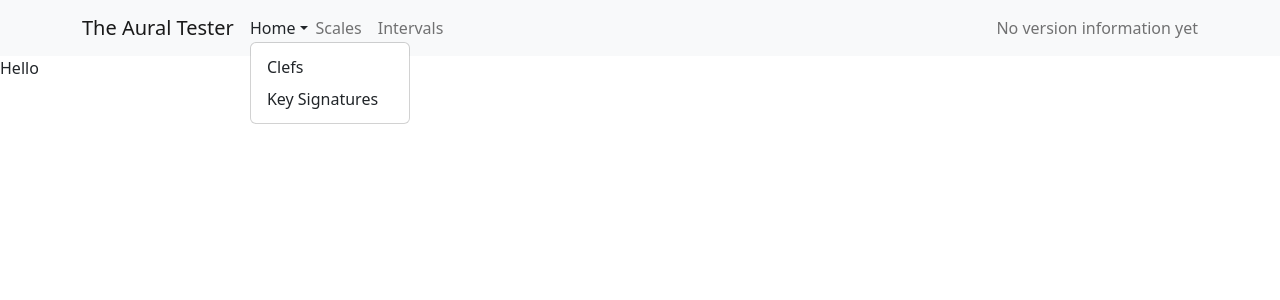
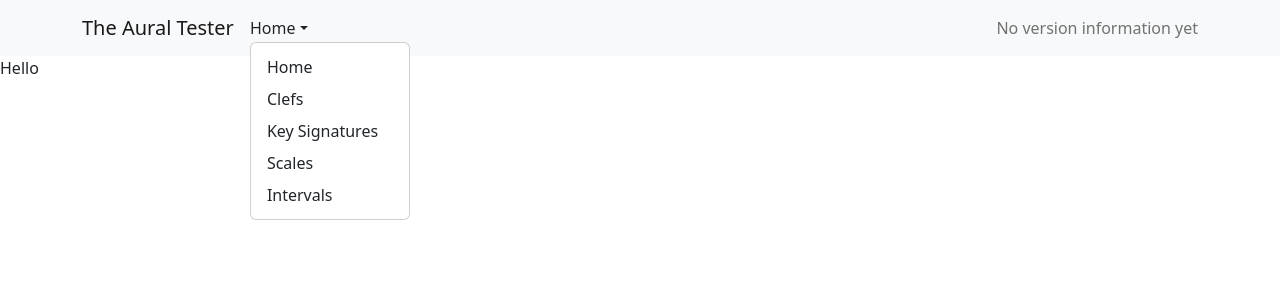
Before and after one commit to skewwhiffy/auraltester, a React (Create React App) app in the folder frontend/: page / in a window 1280 px wide. Both pictures are taken after a click on the button "Home". Shown: the top 300 px of the page. Built offline with nearby package versions, Linux system fonts and the light colour scheme; no server answers; the HTML template or start-up script is replaced by a standard one.

Commit message:
Navbar to dropbown

```diff
--- a/frontend/src/component/NavBar.tsx
+++ b/frontend/src/component/NavBar.tsx
@@ -14,6 +14,34 @@ interface Props {
   section?: string
 }
 
+interface Item {
+  displayName: string
+  url: string
+  eventKey: string
+}
+
+const items: Array<Item> = [{
+  displayName: 'Home',
+  url: '/home',
+  eventKey: 'home'
+}, {
+  displayName: 'Clefs',
+  url: '/clefs',
+  eventKey: 'clefs'
+}, {
+  displayName: 'Key Signatures',
+  url: '/key-signatures',
+  eventKey: 'key-signatures'
+}, {
+  displayName: 'Scales',
+  url: '/scales',
+  eventKey: 'scales'
+}, {
+  displayName: 'Intervals',
+  url: '/intervals',
+  eventKey: 'intervals'
+}]
+
 const NavBar = (props: Props): JSX.Element => {
   let initialized = false
   const [state, setState] = useState<State>({
@@ -21,12 +49,9 @@ const NavBar = (props: Props): JSX.Element => {
   })
 
   const getTitle = () => {
-    switch (state.section) {
-      case 'home':
-        return 'Home'
-      default:
-        return 'POO'
-    }
+    return items
+      .find(it => it.eventKey === state.section)
+      ?.displayName
   }
 
   useEffect(() => {
@@ -41,53 +66,35 @@ const NavBar = (props: Props): JSX.Element => {
       })
     })()
   }, [])
-  const sectionSelected = (event: React.ChangeEvent<HTMLInputElement>) => {
-    console.log(event)
+
+  const sectionSelected = (event: string | null) => {
+    if (!event) {
+      return
+    }
+    setState({
+      ...state,
+      section: event
+    })
   }
 
   return (
-    <Navbar bg="light" expand="lg">
+    <Navbar bg="light" expand="lg" onSelect={sectionSelected}>
       <Container>
         <Navbar.Collapse id="basic-navbar-nav">
           <Navbar.Brand>
             <Nav.Link
               as={Link}
               to="/"
-              eventKey="/home"
+              eventKey="home"
               title="Home"
             >The Aural Tester
             </Nav.Link>
           </Navbar.Brand>
-          <NavDropdown onSelect={sectionSelected} title={getTitle()}>
-            <NavDropdown.Item
-              as={Link}
-              to="/clefs"
-              eventKey="/clefs"
-              title="Clefs"
-            >Clefs
-            </NavDropdown.Item>
-            <NavDropdown.Item
-              as={Link}
-              to="/key-signatures"
-              eventKey="/key-signatures"
-              title="Key Signature"
-            >Key Signatures
-            </NavDropdown.Item>
+          <NavDropdown title={getTitle()}>
+            {items.map(it => (
+              <NavDropdown.Item key={it.eventKey} as={Link} to={it.url} eventKey={it.eventKey} title={it.displayName}>{it.displayName}</NavDropdown.Item>
+            ))}
           </NavDropdown>
-          <Nav className="me-auto">
-            <Nav.Link
-              as={Link}
-              to="/scales"
-              eventKey="/scales"
-              title="Scales"
-            >Scales</Nav.Link>
-            <Nav.Link
-              as={Link}
-              to="/intervals"
-              eventKey="/intervals"
-              title="Intervals"
-            >Intervals</Nav.Link>
-          </Nav>
         </Navbar.Collapse>
         <Navbar.Collapse className="justify-content-end">
           <Navbar.Text>
```
